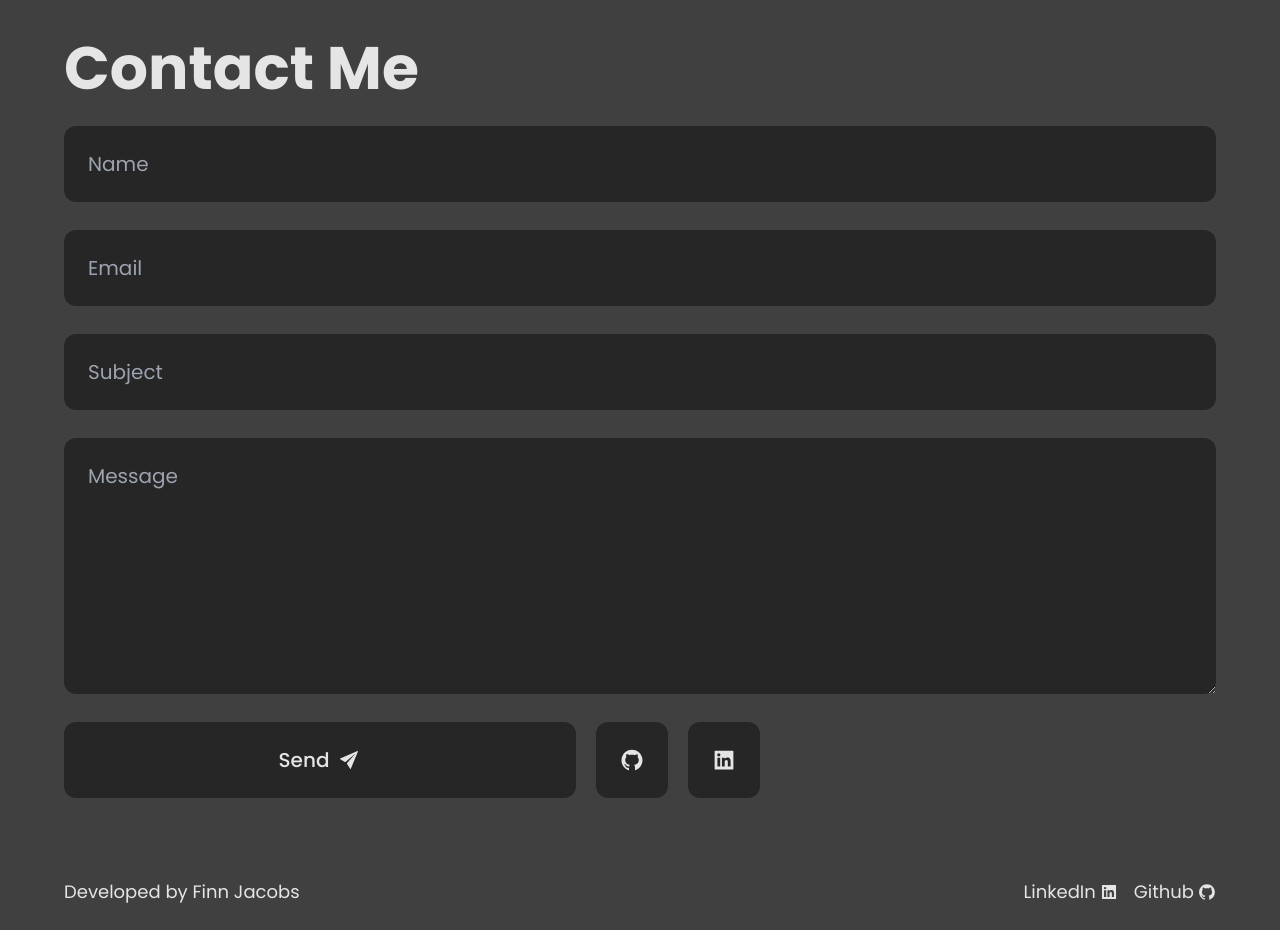
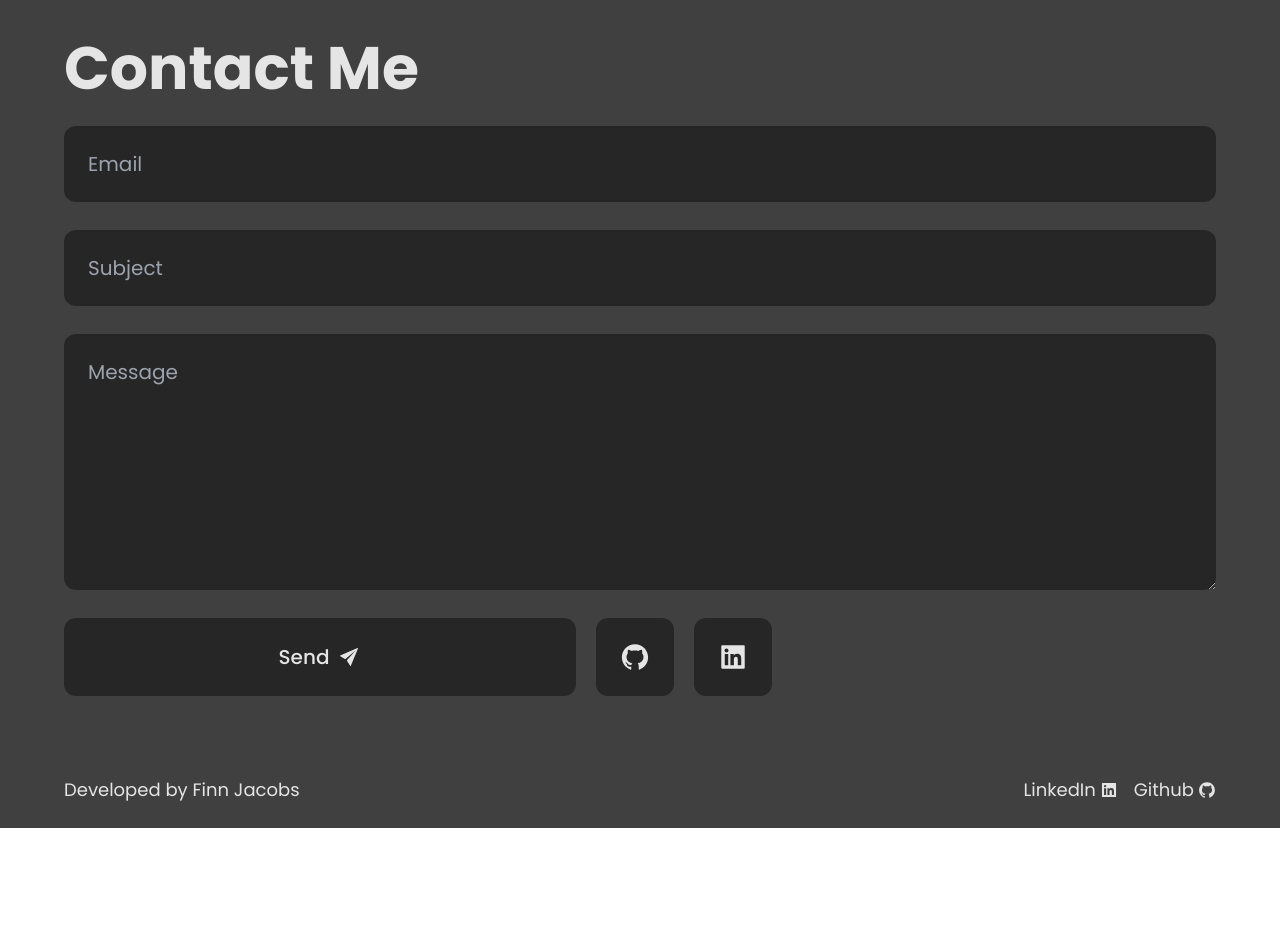
Before and after one commit to finnjacobs99/portfolio-website, a React (Vite) app in the folder react-app/: page / in a window 1280 px wide. Shown: the part 3320-4250 px from the top of the page. After the commit the page ends 4148 px from the top, so only its background shows below. Built offline with nearby package versions, Linux system fonts and the light colour scheme.

Commit message:
removed name input

```diff
--- a/react-app/src/components/Contact.jsx
+++ b/react-app/src/components/Contact.jsx
@@ -42,15 +42,14 @@ const Contact = () => {
         {/* Form */}
         <form ref={form} onSubmit={sendEmail} className='flex flex-col w-full'>
           {/* Name */}
-          <div data-aos='fade-up' data-aos-delay='50' className='flex flex-col'>
-            {/* <label className='md:text-2xl text-xl mb-2'>Name</label> */}
+          {/* <div data-aos='fade-up' data-aos-delay='50' className='flex flex-col'>
             <input
               placeholder='Name'
               type='text'
               name='user_name'
               className='bg-neutral-800 mb-7 outline-none p-6 rounded-xl md:text-xl'
             />
-          </div>
+          </div> */}
 
           {/* Email */}
           <div
@@ -58,7 +57,6 @@ const Contact = () => {
             data-aos-delay='100'
             className='flex flex-col'
           >
-            {/* <label className='md:text-2xl text-xl mb-2'>Email</label> */}
             <input
               placeholder='Email'
               type='email'
@@ -73,7 +71,6 @@ const Contact = () => {
             data-aos-delay='150'
             className='flex flex-col'
           >
-            {/* <label className='md:text-2xl text-xl mb-2'>Subject</label> */}
             <input
               placeholder='Subject'
               type='text'
@@ -117,7 +114,7 @@ const Contact = () => {
               data-aos-delay='300'
               className='bg-neutral-800 p-6 mb-5 lg:mb-0 ml-5 rounded-xl w-1/8 flex justify-center items-center cursor-pointer'
             >
-              <AiFillGithub className='h-[24px] w-[24px]' />
+              <AiFillGithub className='text-2xl sm:text-3xl' />
             </a>
 
             {/* LinkedIn */}
@@ -128,7 +125,7 @@ const Contact = () => {
               data-aos-delay='350'
               className='bg-neutral-800 p-6 mb-5 lg:mb-0 ml-5 rounded-xl w-1/8 flex justify-center items-center cursor-pointer'
             >
-              <AiFillLinkedin className='h-[24px] w-[24px]' />
+              <AiFillLinkedin className='text-2xl sm:text-3xl' />
             </a>
           </div>
         </form>
```
